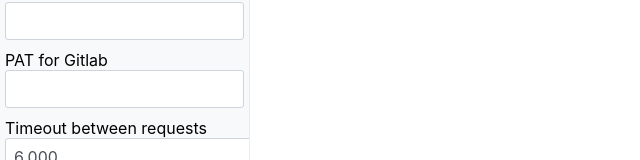
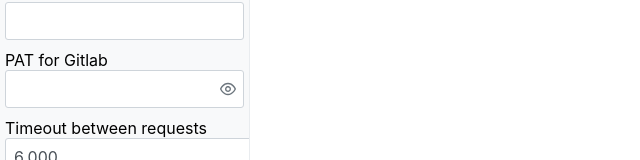
Before and after one commit to panwauu/archivinder, a Vue app: page / in a window 1280 px wide. Shown: the part 468-628 px from the top of the page, without its empty margins (0-640 px from the left). Built offline with nearby package versions, Linux system fonts and the light colour scheme.

Commit message:
Make token invisible

```diff
--- a/src/components/SettingsForm.vue
+++ b/src/components/SettingsForm.vue
@@ -1,6 +1,7 @@
 <script setup lang="ts">
 import InputText from 'primevue/inputtext'
 import InputNumber from 'primevue/inputnumber'
+import Password from 'primevue/password'
 import { options } from '@/helpers/options'
 </script>
 
@@ -12,7 +13,7 @@ import { options } from '@/helpers/options'
 
   <div class="input-container">
     <label for="token">PAT for Gitlab</label>
-    <InputText id="token" v-model="options.token" />
+    <Password id="token" v-model="options.token" :feedback="false" toggleMask />
   </div>
 
   <div class="input-container">
@@ -28,3 +29,9 @@ import { options } from '@/helpers/options'
   margin: 5px 0;
 }
 </style>
+
+<style global>
+#token input {
+  width: 100%;
+}
+</style>
```
